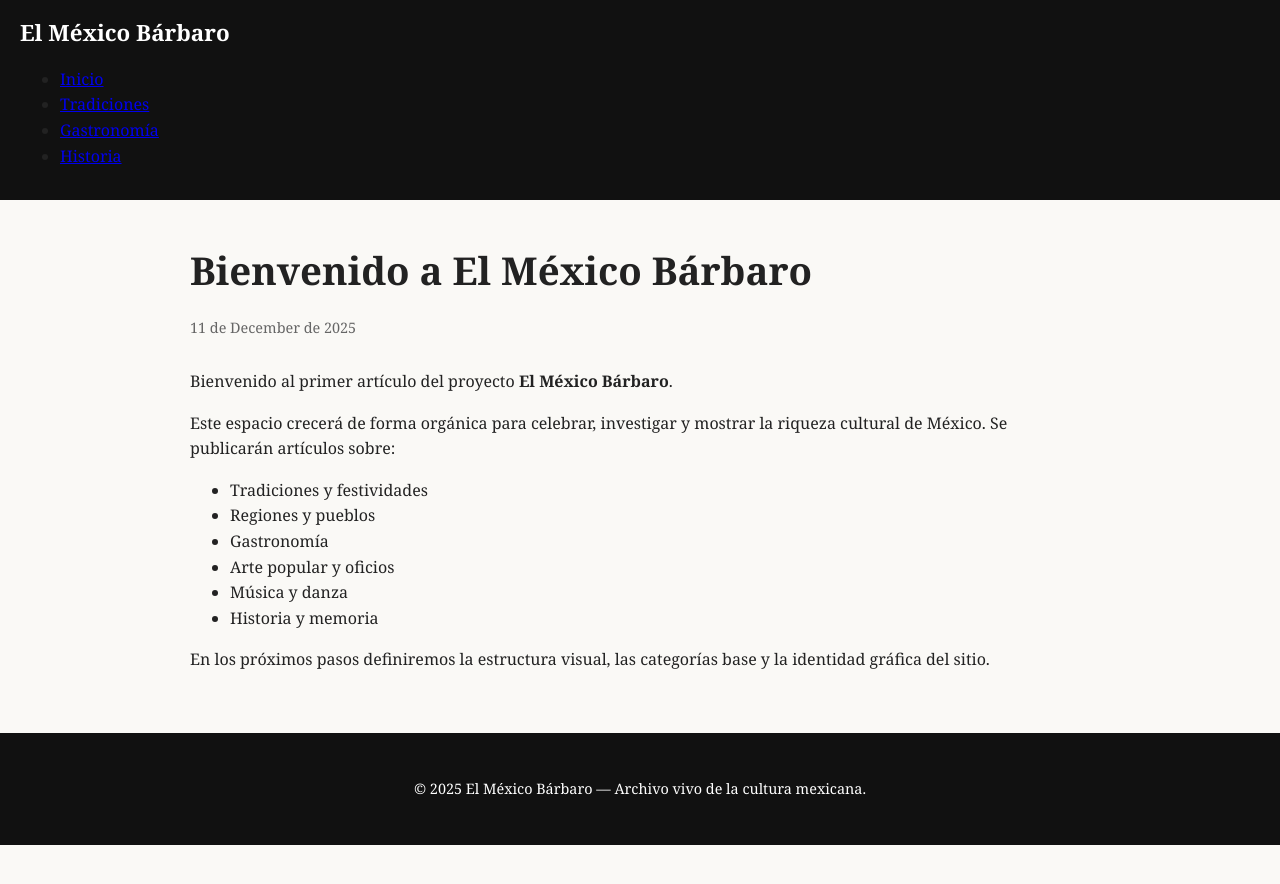
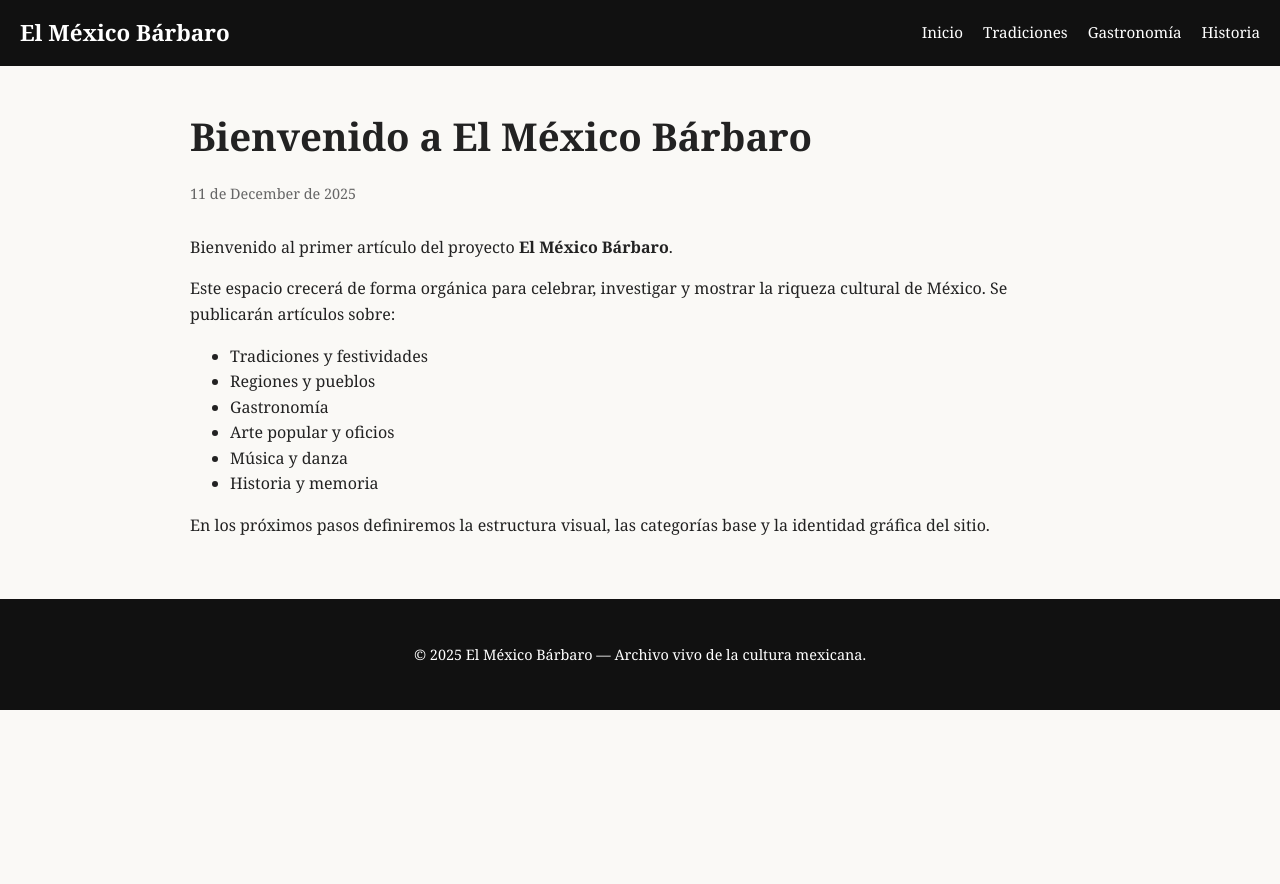
Before and after one commit to elbracamonte/elbracamonte.github.io, a Jekyll site: the page built from _posts/2025-12-11-bienvenido-al-proyecto.md, in a window 1280 px wide. Shown: the top 884 px of the page. Built offline with Jekyll 4.4.1, drawn with Linux system fonts in a browser that asks for light colours.

Commit message:
Update style.css

```diff
--- a/assets/css/style.css
+++ b/assets/css/style.css
@@ -47,3 +47,29 @@ footer {
 .post-content {
   margin-top: 30px;
 }
+
+/* NAVIGATION */
+.top-nav {
+  display: flex;
+  justify-content: space-between;
+  align-items: center;
+}
+
+.menu {
+  list-style: none;
+  margin: 0;
+  padding: 0;
+  display: flex;
+  gap: 20px;
+}
+
+.menu li a {
+  color: #fff;
+  text-decoration: none;
+  font-size: 0.95rem;
+  font-weight: 500;
+}
+
+.menu li a:hover {
+  text-decoration: underline;
+}
```
